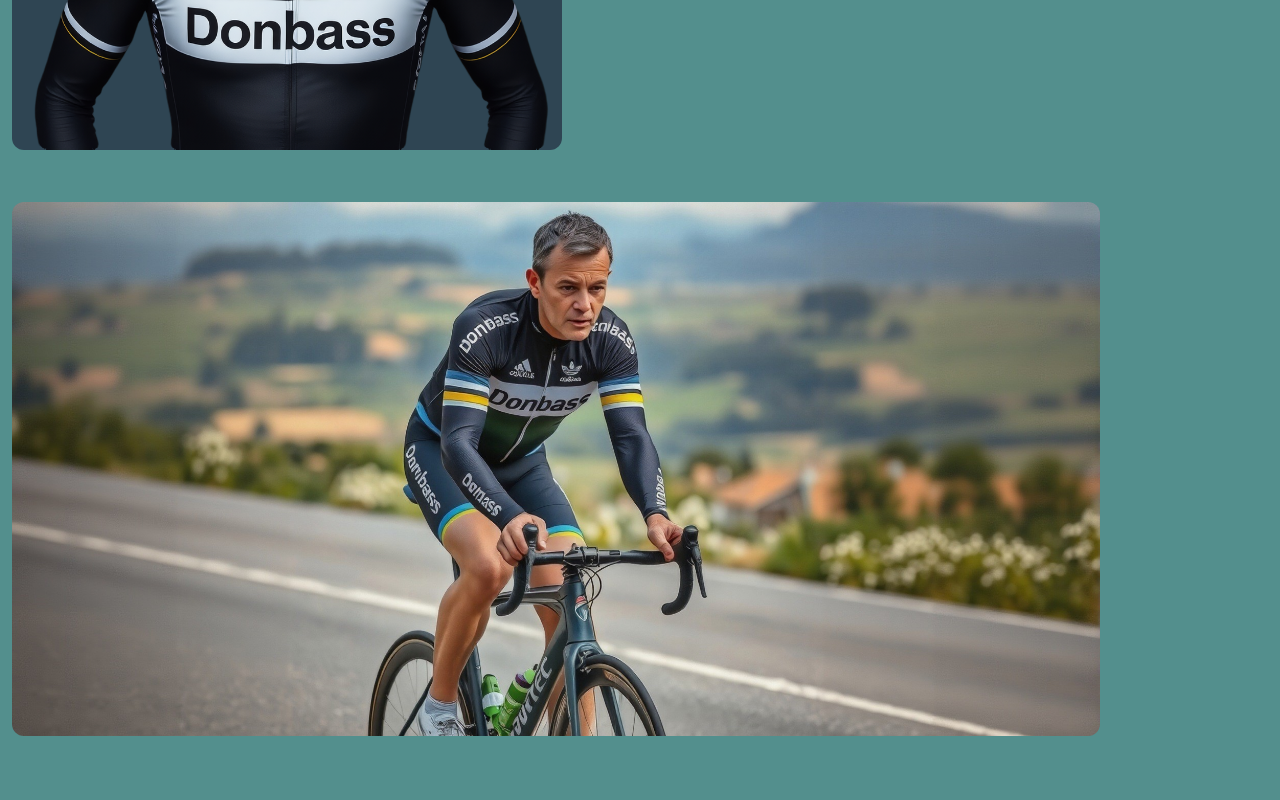
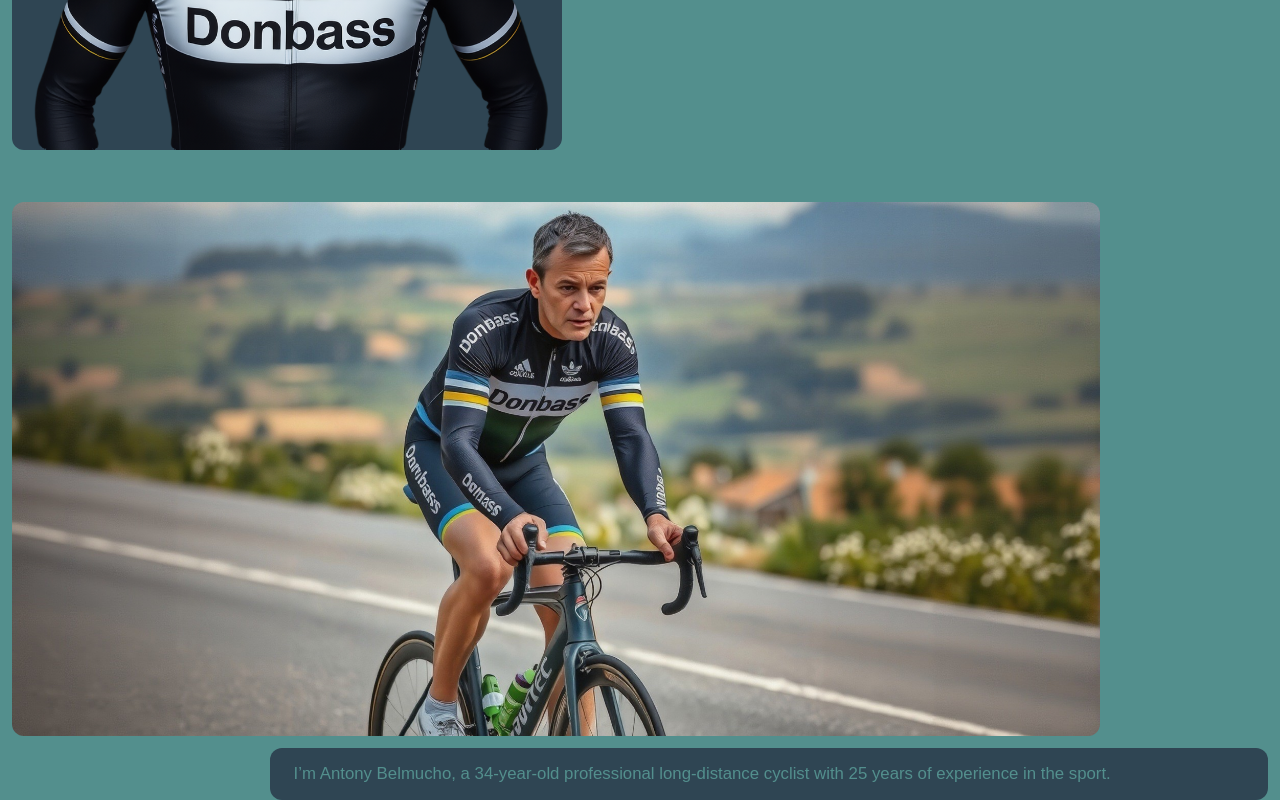
Before and after one commit to himique/bike_racer, a plain HTML site: page index.html in a window 1280 px wide. Shown: the part 493-1293 px from the top of the page. Before the commit the page ends 1229 px from the top, so only its background shows below. Drawn offline with Linux system fonts and the light colour scheme.

Commit message:
Add files via upload

```diff
--- a/index.html
+++ b/index.html
@@ -27,6 +27,10 @@
 <div class="imgbackbig">
     <img src="img/cyclist.jpg" alt="Cyclist">
 </div>
+<div class="about_desc_big">
+    <p class="p_about_desc">I’m Antony Belmucho, a 34-year-old professional long-distance cyclist with 25 years of experience in
+        the sport.</p>
+</div>
 <script src="script.js"></script>
 
 </body>
--- a/styles.css
+++ b/styles.css
@@ -109,11 +109,22 @@ img {
     display: flex;
     margin-right: 1.5vh;
     position: relative;
+    background-color: #2f4553;
+    border-radius: 12px 12px 12px 12px;
+}
+
+.about_desc_big {
+    float: right;
+    width: 78%;
+    height: fit-content;
+    display: flex;
+    margin-top: 1.5vh;
+    margin-right: 1.5vh;
+    position: relative;
 
     background-color: #2f4553;
     border-radius: 12px 12px 12px 12px;
 }
-
 .p_about_desc {
     font-size: 2.1vh;
     text-align: left;
```
